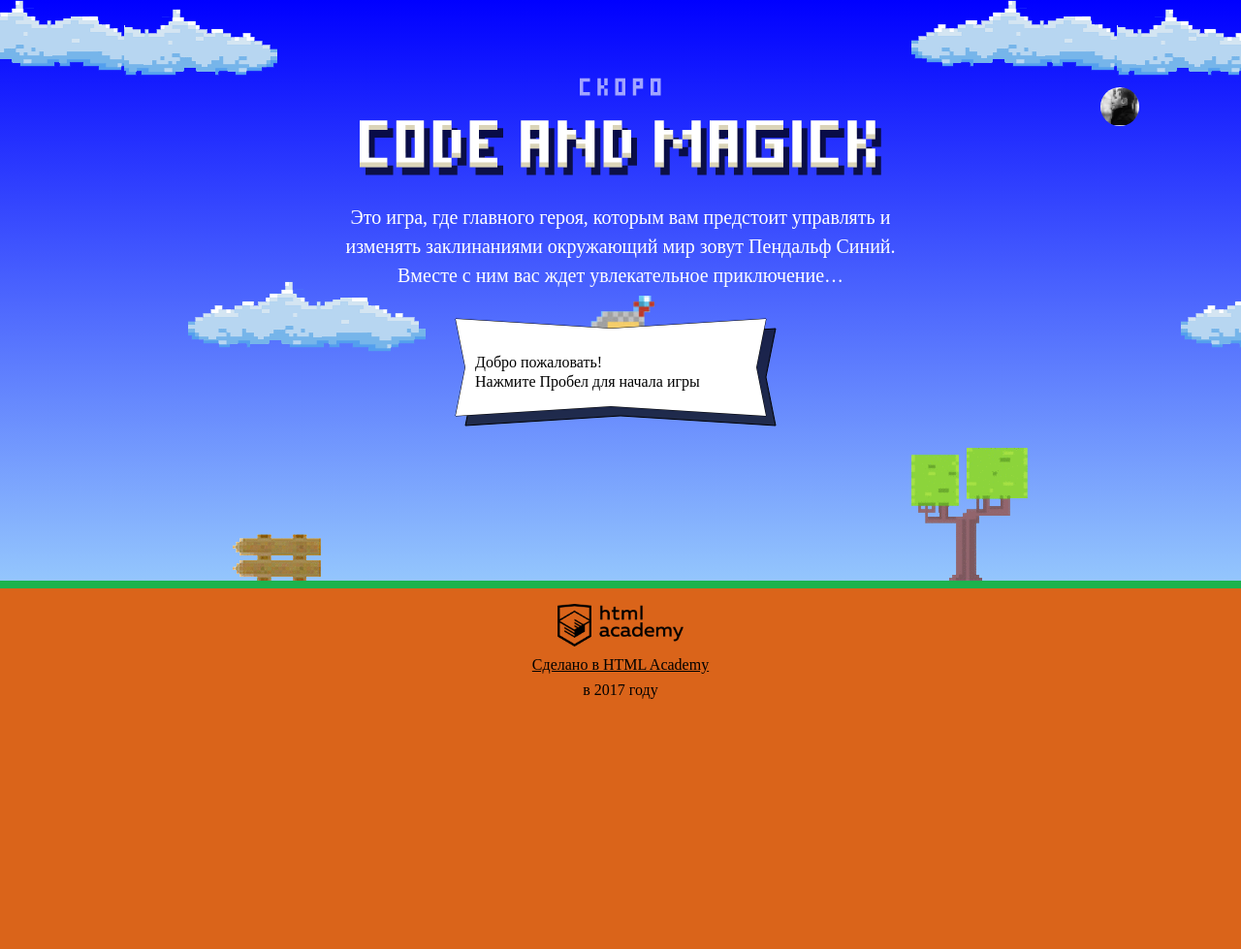
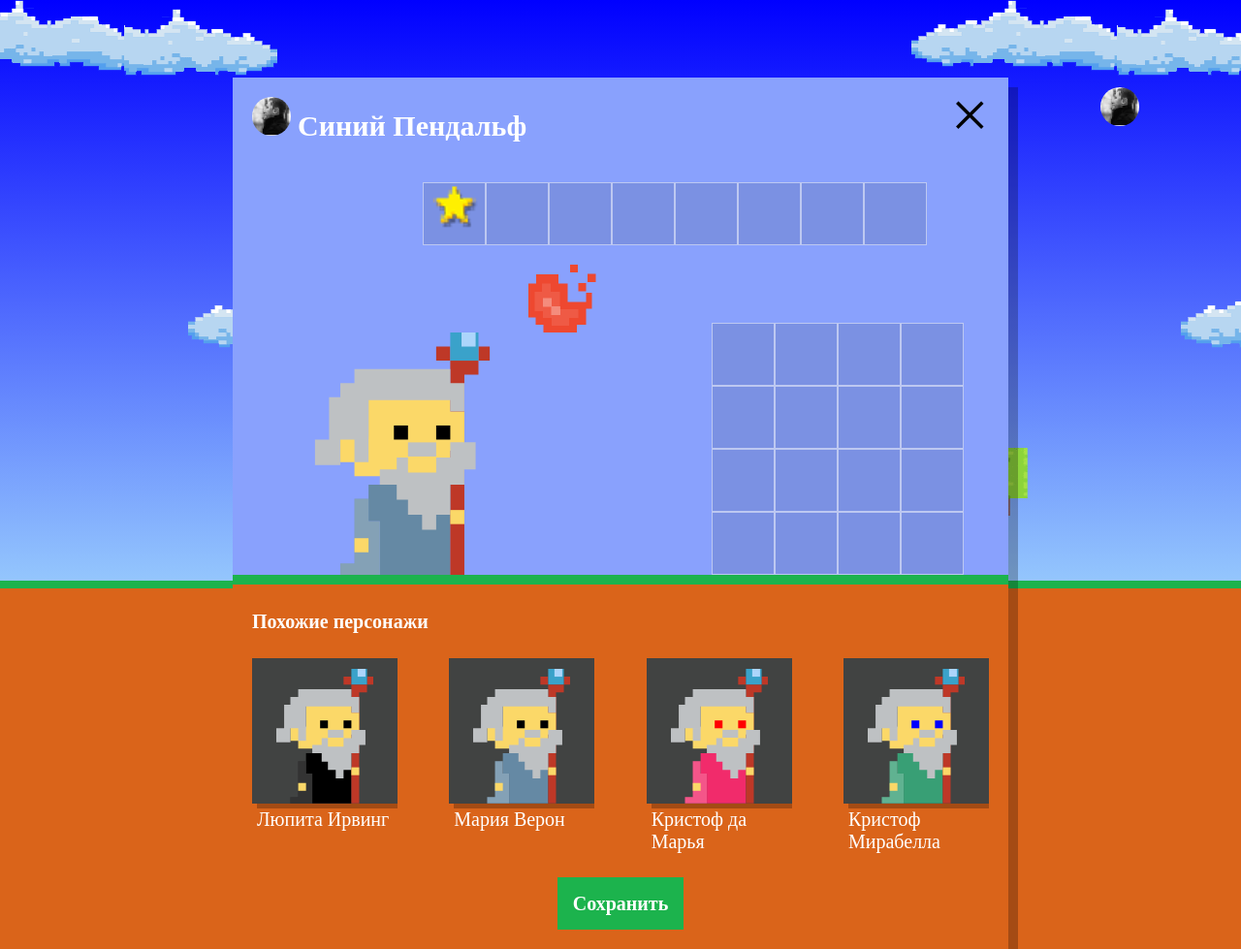
Before and after one commit to ilebedev-ru/264005-code-and-magick, a website: page index.html in a window 1280 px wide. Shown: the whole page at 97% size. Before the commit the page ends 800 px from the top, so only its background shows below. Drawn offline with Linux system fonts and the light colour scheme; a web font is replaced by a local one.

Commit message:
создание блока похожих магов

```diff
--- a/index.html
+++ b/index.html
@@ -203,5 +203,6 @@
 </script>
 <script src="js/stat.js"></script>
 <script src="js/game.js"></script>
+<script src="js/setup.js"></script>
 </body>
 </html>
--- /dev/null
+++ b/js/setup.js
@@ -0,0 +1,95 @@
+'use strict';
+
+var setup = document.querySelector('.setup');
+setup.classList.remove('hidden');
+
+var setupSimilar = document.querySelector('.setup-similar');
+setupSimilar.classList.remove('hidden');
+
+var WIZARDS_NUMBER = 4;
+
+var NAMES = [
+  'Иван',
+  'Хуан Себастьян',
+  'Мария',
+  'Кристоф',
+  'Виктор',
+  'Юлия',
+  'Люпита',
+  'Вашингтон'
+];
+
+var SURNAMES = [
+  'да Марья',
+  'Верон',
+  'Мирабелла',
+  'Вальц',
+  'Онопко',
+  'Топольницкая',
+  'Нионго',
+  'Ирвинг'
+];
+
+var COAT_COLORS = [
+  'rgb(101, 137, 164)',
+  'rgb(241, 43, 107)',
+  'rgb(146, 100, 161)',
+  'rgb(56, 159, 117)',
+  'rgb(215, 210, 55)',
+  'rgb(0, 0, 0)'
+];
+
+var EYES_COLORS = [
+  'black',
+  'red',
+  'blue',
+  'yellow',
+  'green'
+];
+
+var wizardOptions = [NAMES, SURNAMES, COAT_COLORS, EYES_COLORS];
+
+var getRamdomArrElement = function (arr) {
+  return arr[Math.floor(Math.random() * arr.length)];
+};
+
+var renderWizardElement = function (arr) {
+  var Wizard = {
+    name: getRamdomArrElement(arr[0]) + ' ' + getRamdomArrElement(arr[1]),
+    coatColor: getRamdomArrElement(arr[2]),
+    eyesColor: getRamdomArrElement(arr[3])
+  };
+  return Wizard;
+};
+
+var createWizardsCollection = function (num) {
+  var collections = [];
+  for (var i = 0; i < num; i++) {
+    collections[i] = renderWizardElement(wizardOptions);
+  }
+  return collections;
+};
+
+var wizards = createWizardsCollection(WIZARDS_NUMBER);
+
+var renderWizard = function (wizard) {
+  var wizardElement = similarWizardTemplate.cloneNode(true);
+  wizardElement.querySelector('.setup-similar-label').textContent = wizard.name;
+  wizardElement.querySelector('.wizard-coat').style.fill = wizard.coatColor;
+  wizardElement.querySelector('.wizard-eyes').style.fill = wizard.eyesColor;
+  return wizardElement;
+};
+
+var setupSimilarList = setupSimilar.querySelector('.setup-similar-list');
+var similarWizardTemplate = document.querySelector('#similar-wizard-template').content.querySelector('.setup-similar-item');
+
+var createSimilarWizardsFragment = function (arr) {
+  var fragment = document.createDocumentFragment();
+
+  for (var i = 0; i < arr.length; i++) {
+    fragment.appendChild(renderWizard(arr[i]));
+  }
+  return fragment;
+};
+
+setupSimilarList.appendChild(createSimilarWizardsFragment(wizards));
```
